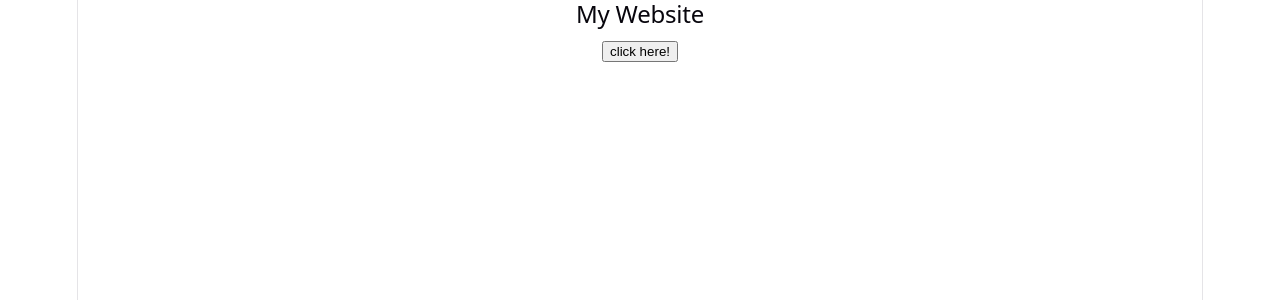
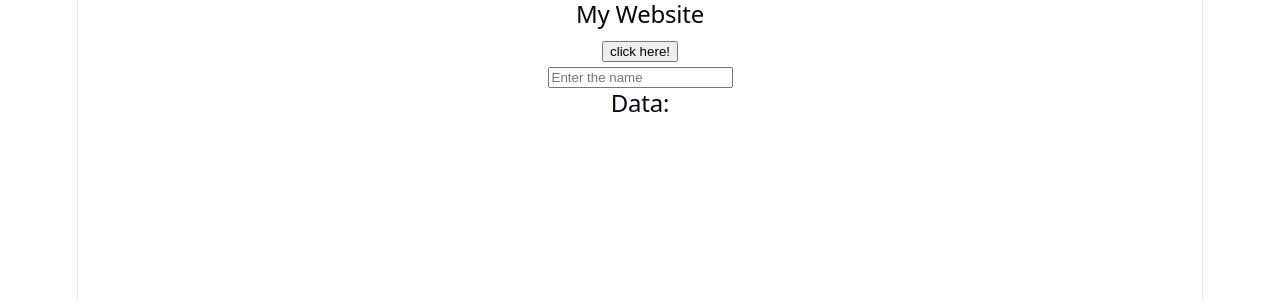
Before and after one commit to surajpandey230522-cloud/learning_react, a React (Vite) app: page / in a window 1280 px wide. Shown: the top 300 px of the page. Built offline with nearby package versions, Linux system fonts and the light colour scheme.

Commit message:
add input form

```diff
--- a/src/App.jsx
+++ b/src/App.jsx
@@ -81,6 +81,19 @@ function Event(){
   )
 }
 
+//handle input with state.............................................//
+
+function Form(){
+  const [name,setName]=useState("")
+
+  return(
+    <div>
+      <input value={name} onChange={(event)=>setName(event.target.value)} placeholder="Enter the name"/>
+      <h2>Data:{name}</h2>
+    </div>
+  )
+}
+
 
 function App() {
   return (
@@ -95,6 +108,7 @@ function App() {
       <Data/>
       <Footer/> */}
       <Event/>
+      <Form/>
     </div>
   );
 }
```
